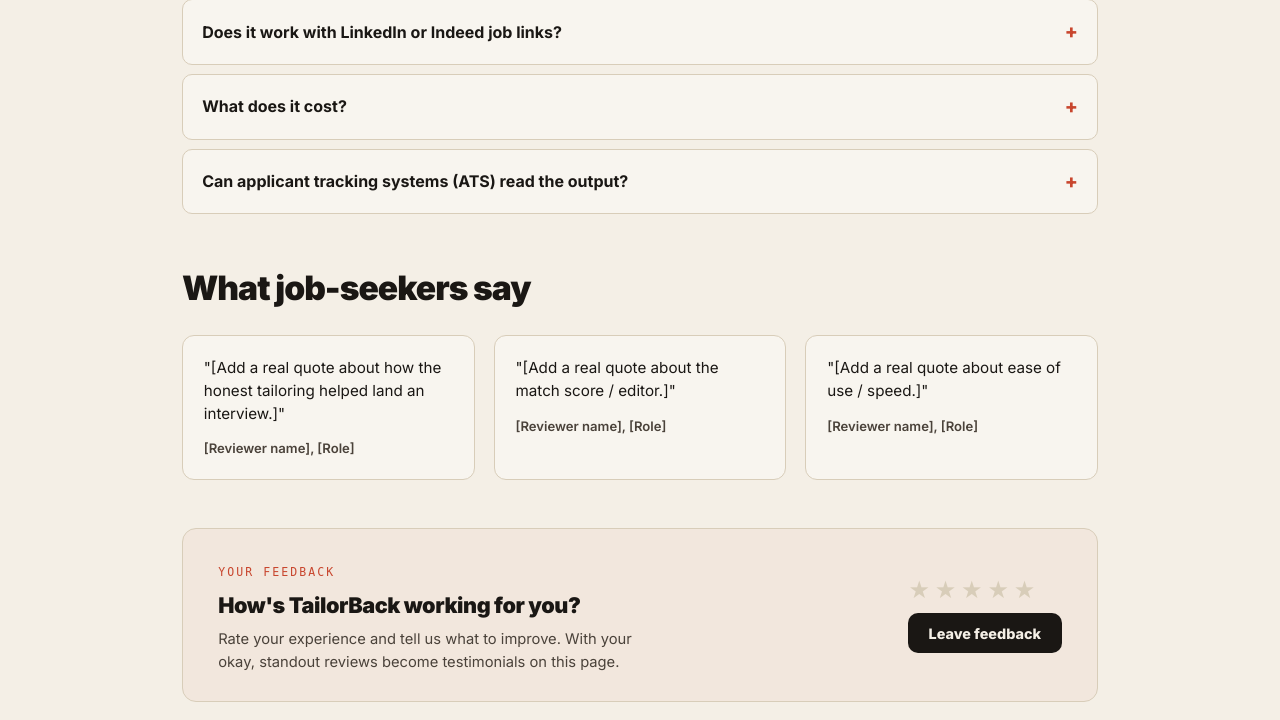
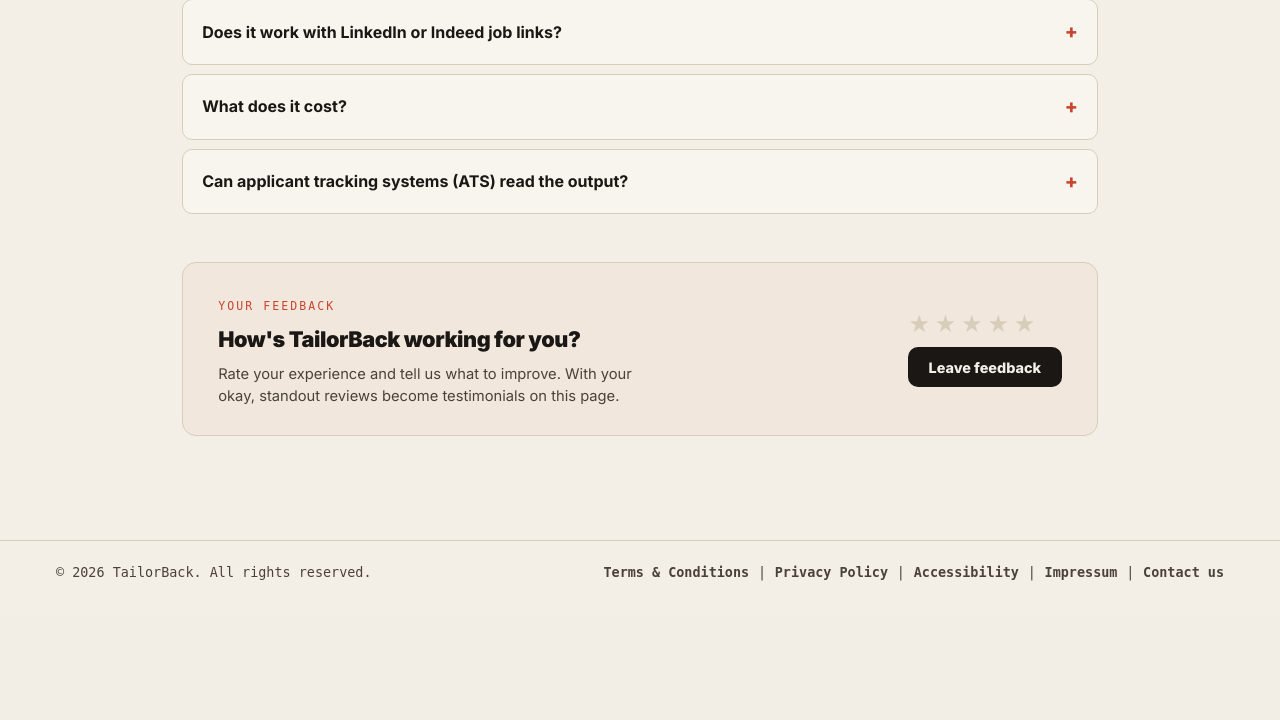
Before and after one commit to pashyamisoul/tailorback, a Flask app: page / in a window 1280 px wide. Shown: the part 2072-2792 px from the top of the page. After the commit the page ends 2653 px from the top, so only its background shows below. Run offline with Flask 3, Linux system fonts and the light colour scheme; some web fonts are replaced.

Commit message:
Hide testimonials section until there are real published reviews
The 'What job-seekers say' block showed placeholder '[Add a real quote...]'
cards when no testimonials existed. Now the whole section is hidden unless
there is at least one published review (consented, rating >= 4, non-empty
comment); a qualifying review auto-appears there on the next page load.

Co-Authored-By: Claude Opus 4.8 <noreply@anthropic.com>

```diff
--- a/backend/app.py
+++ b/backend/app.py
@@ -924,8 +924,8 @@ def _inject_globals():
 def _published_testimonials(limit=3):
     """Auto-published reviews for the landing testimonials: consented + rating >= 4.
 
-    Returns the most recent ones with a non-empty comment. Falls back to an
-    empty list (the template then shows its placeholder quotes)."""
+    Returns the most recent ones with a non-empty comment. When empty, the
+    landing page hides the whole 'What job-seekers say' section."""
     rows = (Feedback.query
             .filter(Feedback.consent_to_publish.is_(True),
                     Feedback.rating >= 4,
--- a/templates/index.html
+++ b/templates/index.html
@@ -378,33 +378,20 @@
         </div>
       </div>
 
+      {% if testimonials %}
       <div class="lz-block">
         <h2 class="lz-h">What job-seekers say</h2>
         <div class="lz-quotes">
-          {% if testimonials %}
-            {% for t in testimonials %}
+          {% for t in testimonials %}
             <figure class="lz-quote">
               <div class="lz-stars" aria-label="{{ t.rating }} out of 5">{% for _ in range(t.rating) %}★{% endfor %}</div>
               <blockquote>"{{ t.text }}"</blockquote>
               <figcaption>{{ t.name }}{% if t.role %}, {{ t.role }}{% endif %}</figcaption>
             </figure>
-            {% endfor %}
-          {% else %}
-            <figure class="lz-quote">
-              <blockquote>"[Add a real quote about how the honest tailoring helped land an interview.]"</blockquote>
-              <figcaption>[Reviewer name], [Role]</figcaption>
-            </figure>
-            <figure class="lz-quote">
-              <blockquote>"[Add a real quote about the match score / editor.]"</blockquote>
-              <figcaption>[Reviewer name], [Role]</figcaption>
-            </figure>
-            <figure class="lz-quote">
-              <blockquote>"[Add a real quote about ease of use / speed.]"</blockquote>
-              <figcaption>[Reviewer name], [Role]</figcaption>
-            </figure>
-          {% endif %}
+          {% endfor %}
         </div>
       </div>
+      {% endif %}
 
       <section class="fb-band" aria-label="Leave feedback">
         <div class="fb-text">
```
